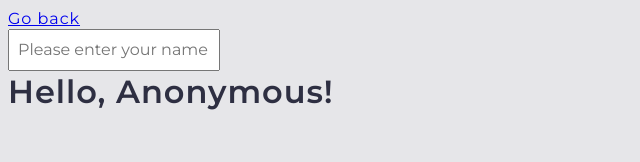
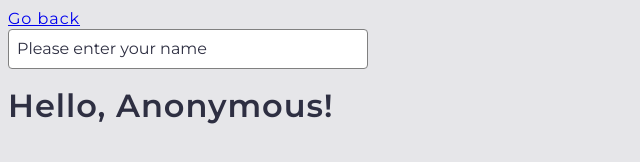
Before and after one commit to B0hdan2/goit-js-hw-07, a plain HTML site: page task-3.html in a window 1280 px wide. Shown: the whole page, without its empty margins (0-640 px from the left). Drawn offline with Linux system fonts and the light colour scheme.

Commit message:
homework JS-7

```diff
--- a/css/common.css
+++ b/css/common.css
@@ -114,3 +114,11 @@ ul#categories ul {
   margin-bottom: 0px;
 }
 /* task-2 end*/
+
+
+
+/* task-3 start*/
+input::placeholder{
+  color: #2e2f42;
+}
+/* task-3 end*/
--- a/js/task-3.js
+++ b/js/task-3.js
@@ -1,4 +1,12 @@
 const listeningForInput = document.querySelector("#name-input");
+listeningForInput.style.marginBottom = '16px';
+listeningForInput.style.borderRadius = '4px';
+listeningForInput.style.border= '1px solid #808080';
+listeningForInput.style.width = '360px';
+listeningForInput.style.color = '#2e2f42';
+listeningForInput.style.placeholderColor = '#2e2f42';
+
+
 const titleWithGreetings = document.querySelector("#name-output");
 
 const looksAtTheText = (event) => {
@@ -10,8 +18,6 @@ const looksAtTheText = (event) => {
   } else {
     return (titleWithGreetings.textContent = "Anonymous");
   }
-
 };
 
-
 listeningForInput.addEventListener("input", looksAtTheText);
```
